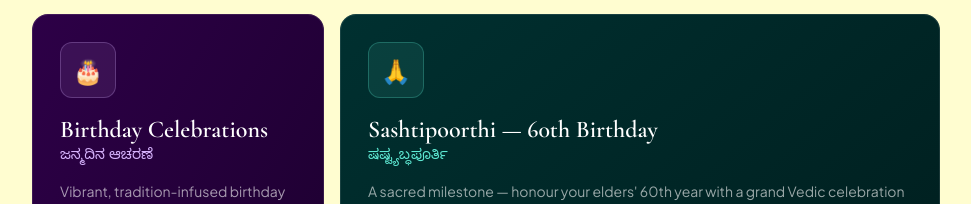
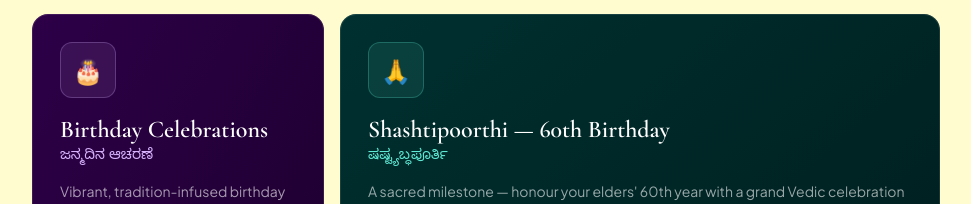
Before and after one commit to Pavaningithub/toranacreatives, a React (Vite) app: page / in a window 1280 px wide. Shown: the part 1752-1956 px from the top of the page, without its empty margins (0-971 px from the left). Built offline with nearby package versions, Linux system fonts and the light colour scheme.

Commit message:
fix: correct spelling of "Shashtipoorthi" in event types and services

```diff
--- a/src/components/Contact.jsx
+++ b/src/components/Contact.jsx
@@ -6,7 +6,7 @@ const EVENT_TYPES = [
   "Gruhapravesha (Housewarming)",
   "Upanayana (Thread Ceremony)",
   "Birthday Celebration",
-  "Sashtipoorthi (60th Birthday)",
+  "Shashtipoorthi (60th Birthday)",
   "Seemantha / Baby Shower",
   "Other South Indian Event",
 ];
--- a/src/components/Services.jsx
+++ b/src/components/Services.jsx
@@ -43,7 +43,7 @@ const SERVICES = [
   },
   {
     icon: "🙏",
-    title: "Sashtipoorthi — 60th Birthday",
+    title: "Shashtipoorthi — 60th Birthday",
     kannada: "ಷಷ್ಟ್ಯಬ್ಧಪೂರ್ತಿ",
     desc: "A sacred milestone — honour your elders' 60th year with a grand Vedic celebration combining Saptapadi renewal, Pada Pooja, and traditional South Indian festivity.",
     highlights: ["Vedic rituals & Saptapadi", "Pada Pooja ceremony", "Traditional décor", "Pandit coordination"],
```
